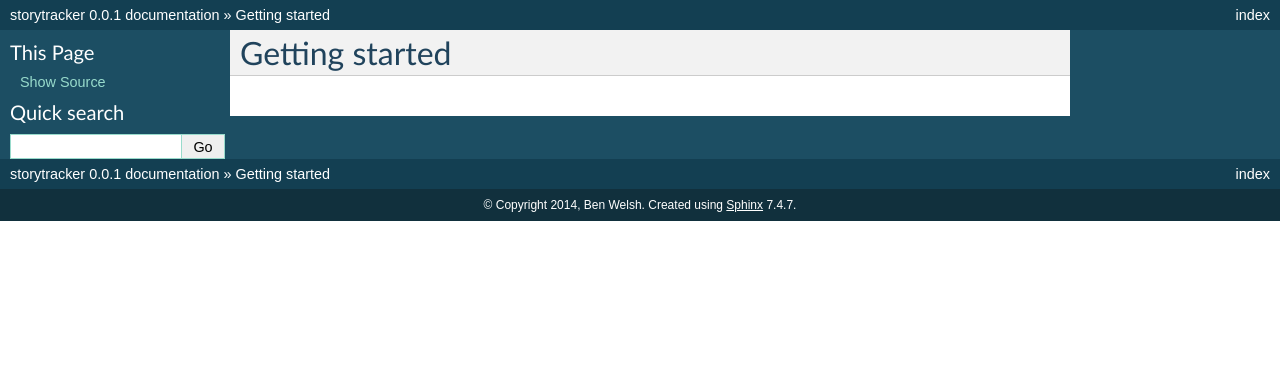
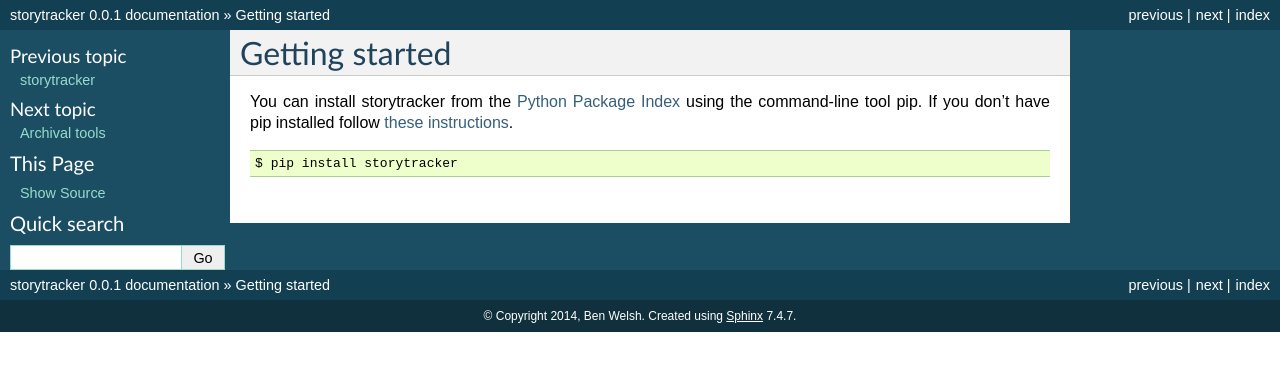
Before and after one commit to palewire/storytracker, a Sphinx documentation site: the page built from docs/gettingstarted.rst, in a window 1280 px wide. Shown: the top 371 px of the page. Built offline with Sphinx 7.4.7, drawn with Linux system fonts in a browser that asks for light colours.

Commit message:
Started in on getting started docs [skip ci]

```diff
--- a/docs/gettingstarted.rst
+++ b/docs/gettingstarted.rst
@@ -1,2 +1,10 @@
 Getting started
 ===============
+
+
+You can install storytracker from the `Python Package Index <https://github.com/pastpages/storytracker>`_ using the command-line tool pip. If you don't have
+pip installed follow `these instructions <https://pip.pypa.io/en/latest/installing.html>`_.
+
+.. code-block:: bash
+
+    $ pip install storytracker
--- a/docs/index.rst
+++ b/docs/index.rst
@@ -8,6 +8,7 @@
 .. toctree::
    :maxdepth: 3
 
+   gettingstarted
    archivaltools
    changelog
    credits
```
